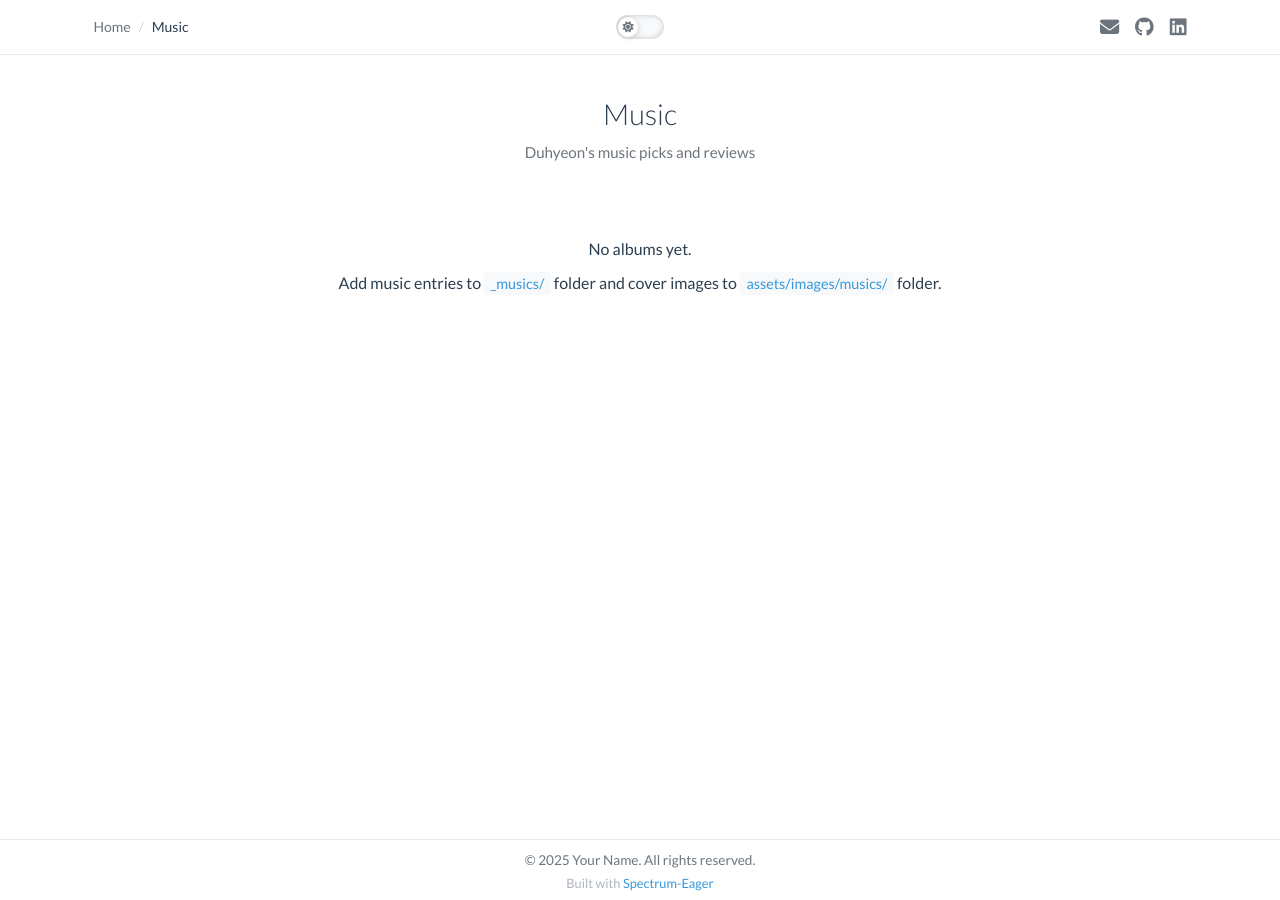
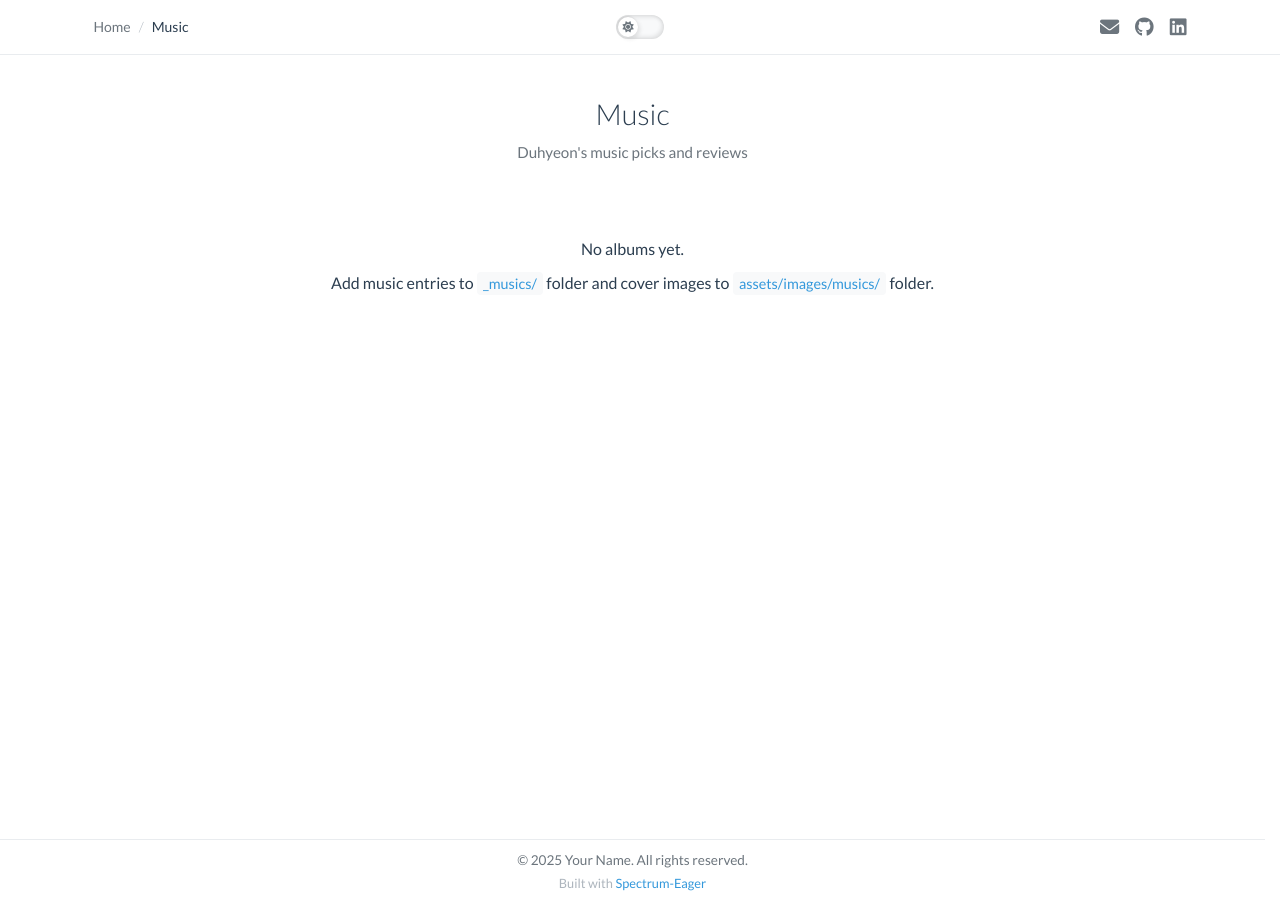
Before and after one commit to dudududukim/spectrum-eager, a Jekyll site: the page built from musics.md, in a window 1280 px wide. Built offline with Jekyll 4.4.1, drawn with Linux system fonts in a browser that asks for light colours.

Commit message:
fix: prevent nav-path layout shift with scrollbar-gutter stable

```diff
--- a/_sass/_base.scss
+++ b/_sass/_base.scss
@@ -21,6 +21,7 @@
   -webkit-text-size-adjust: 100%;
   -webkit-font-smoothing: antialiased;
   -moz-osx-font-smoothing: grayscale;
+  scrollbar-gutter: stable; // Reserve space for scrollbar to prevent layout shift
 }
 
 body {
```
